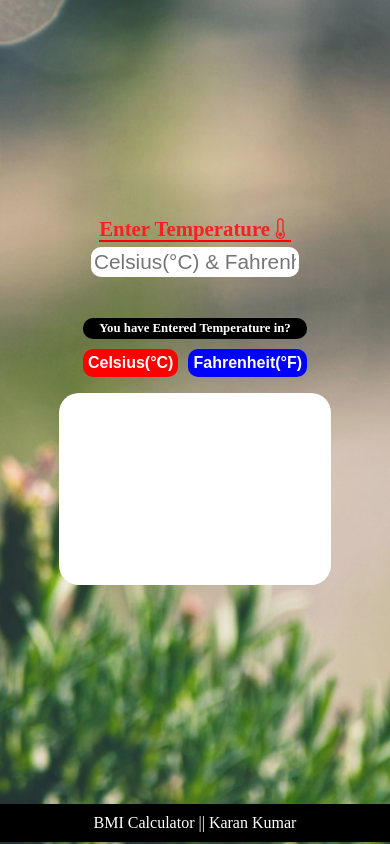
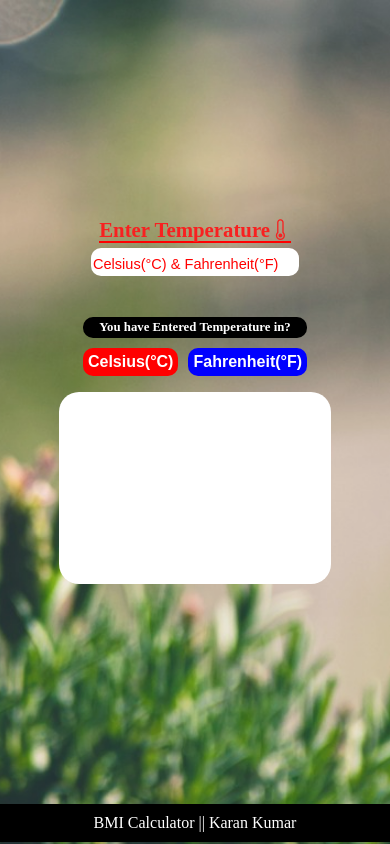
Before and after one commit to KaranKumar05/Temp_Calculator, a plain HTML site: page index.html in a window 390 px wide. Drawn offline with nearby package versions, Linux system fonts and the light colour scheme.

Commit message:
input feild updated

```diff
--- a/css/style.css
+++ b/css/style.css
@@ -121,7 +121,12 @@ footer a{
 @media (max-width:570px) {
   form>input{
     width: 10em;
-
+      padding: 2px;
+      font-size: 1.3em;
+  }
+  ::placeholder{
+    font-size: .7em;
+    color: red;
   }
   .celsius_button{
     background-color: red;
```
